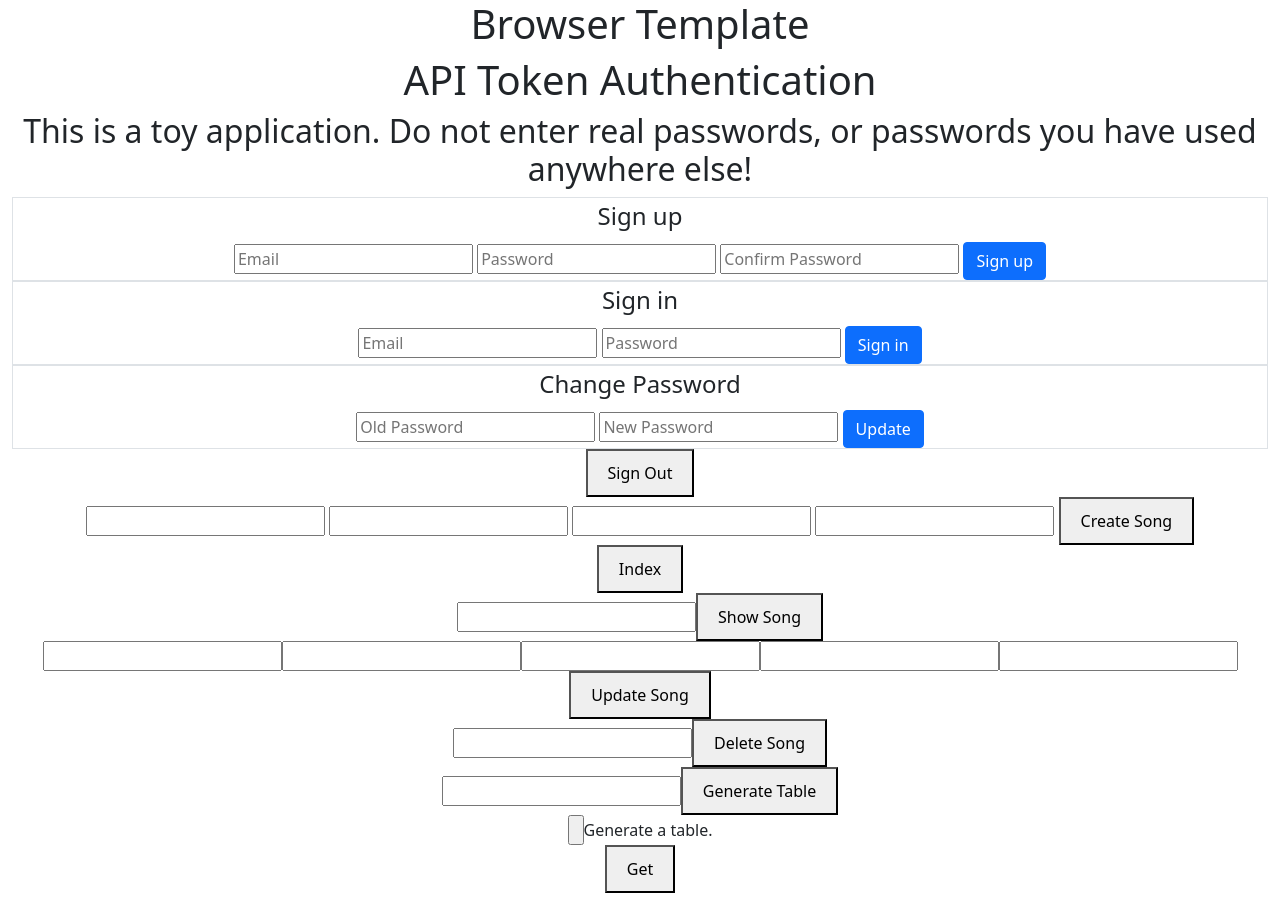
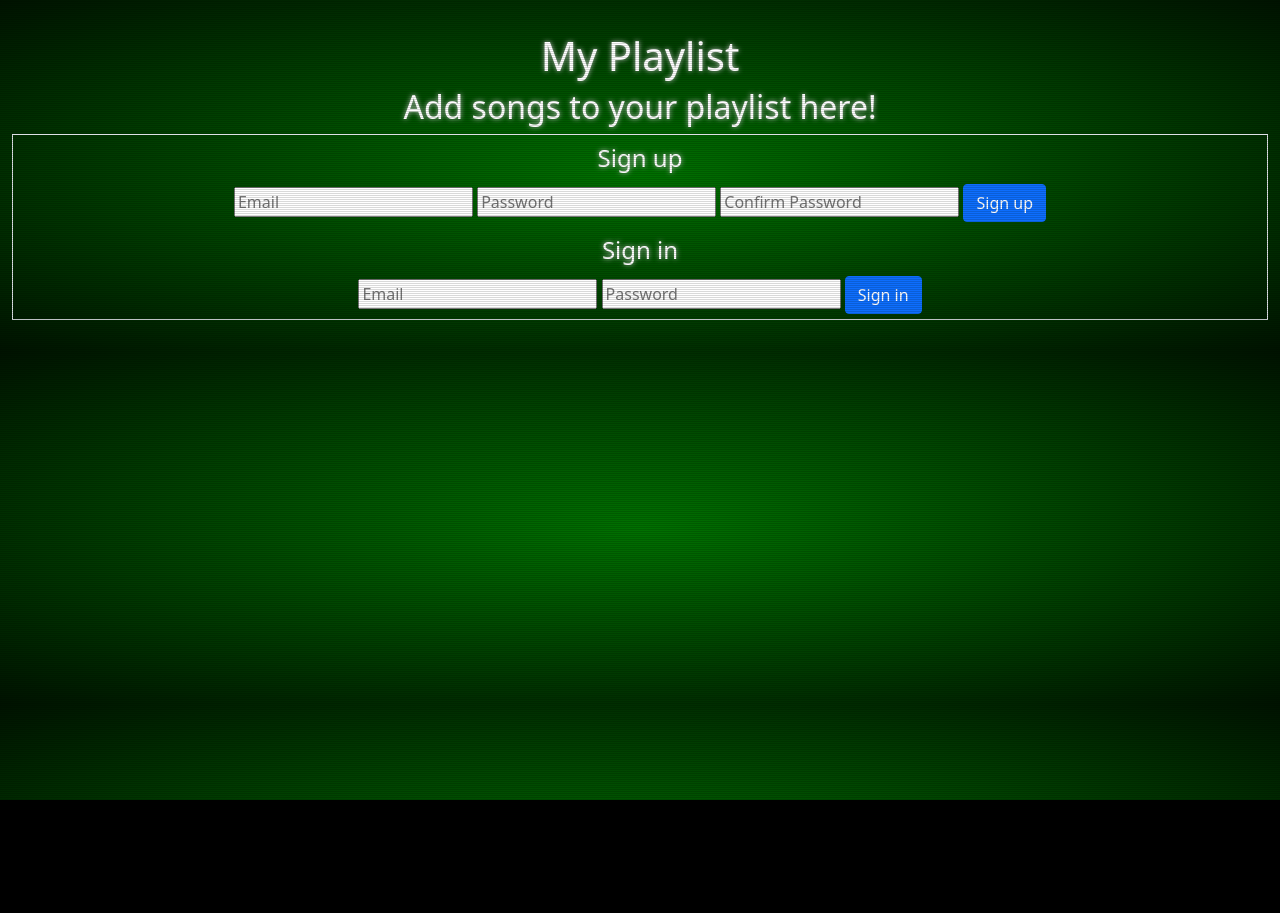
Before and after one commit to trevorlomba/my-playlist-client, a website built with webpack: page index.html in a window 1280 px wide. After the commit the page ends 800 px from the top, so only its background shows below. Built offline with nearby package versions, Linux system fonts and the light colour scheme.

Commit message:
css and error handling

```diff
--- a/app/auth/events.js
+++ b/app/auth/events.js
@@ -1,5 +1,6 @@
 const api = require('./api')
 const ui = require('./ui')
+// const songsApi = require('../songs/api')
 
 const onSignUp = function (event) {
   api.signUp(event)
--- a/app/auth/ui.js
+++ b/app/auth/ui.js
@@ -10,7 +10,6 @@ const signUpSuccess = function (responseData) {
 
   // clear (reset) the forms on the page
   $('form').trigger('reset')
-
   console.log('signUpSuccess ran. responseData is :', responseData)
 }
 
@@ -26,7 +25,8 @@ const signUpFailure = function (error) {
 
 const signInSuccess = function (responseData) {
   $('form').trigger('reset')
-
+  $('#before-sign-in').hide()
+  $('#after-sign-in').show()
   console.log('signInSuccess ran. responseData is :', responseData)
   store.user = responseData.user
 }
@@ -38,6 +38,8 @@ const signInFailure = function (error) {
 const signOutSuccess = function (responseData) {
   $('form').trigger('reset')
   store.user = null
+  $('#after-sign-in').hide()
+  $('#before-sign-in').show()
   console.log('signOutSuccess ran. responseData is :', responseData)
 }
 
--- a/app/scripts.js
+++ b/app/scripts.js
@@ -1,3 +1,5 @@
+$('#after-sign-in').hide()
+
 function generateTable (data) {
   const songs = data.song
   //   const btnGet = document.querySelector('button')
--- a/app/songs/events.js
+++ b/app/songs/events.js
@@ -52,5 +52,6 @@ const addHandlers = () => {
 }
 
 module.exports = {
-  addHandlers
+  addHandlers,
+  onIndexSongs
 }
--- a/app/styles/index.scss
+++ b/app/styles/index.scss
@@ -2,19 +2,53 @@
 
 body {
     text-align: center;
+    background-color: black;
+    background-image: radial-gradient(
+        rgba(0, 150, 0, 0.75), black 120%
+    );
+    // height: 100vh;
+    margin: 0;
+    // overflow: hidden;
+    padding: 2rem;
+    color: white;
+    font: Inconsolata, monospace;
+    text-shadow: 0 0 5px #C8C8C8;
+    &::after {
+        content: "";
+        position: absolute;
+        top: 0;
+        left: 0;
+        width: 100vw;
+        height: 100vh;
+        background: repeating-linear-gradient(
+          0deg,
+          rgba(black, 0.15),
+          rgba(black, 0.15) 1px,
+          transparent 1px,
+          transparent 2px
+        );
+        pointer-events: none;
+      }
+    }
+    ::selection {
+      background: #0080FF;
+      text-shadow: none;
 }
 div {
     display: inline-block;
 }
 button {
     display: inline-block;
-    padding: 10px 20px;
+    // padding: 10px 20px;
 }
 #table {
-    display: block;
+    display: inline-block;
     margin-top: 20px;
 }
 th, td {
     border: 1px solid black;
     padding: 5px;
 }
+form {
+    padding: 5px;
+}
--- a/index.html
+++ b/index.html
@@ -11,14 +11,13 @@
       <script src="public/vendor.js" type="text/javascript" charset="utf-8" defer></script>
       <script src="public/application.js" type="text/javascript" charset="utf-8" defer></script>
     </head>
-    <body>
-      <h1>Browser Template</h1>
     <body class="container-fluid">
-        <h1>API Token Authentication</h1>
-        <h2> This is a toy application. Do not enter real passwords, or passwords you have used anywhere else!</h2>
+      <h1>My Playlist</h1>
+      <h2>Add songs to your playlist here!</h2>
 
       <section id="before-sign-in">
-          <form id="sign-up" class="border">
+        <section class="border authtools">
+          <form id="sign-up">
             <fieldset>
               <legend>Sign up</legend>
               <input type="text" name="credentials[email]" placeholder="Email" required>
@@ -27,9 +26,7 @@
               <button class="btn btn-primary">Sign up</button>
             </fieldset>
           </form>
-        </section>
-        <section id="after-sign-in">
-          <form id="sign-in" class="border">
+          <form id="sign-in">
             <fieldset>
               <legend>Sign in</legend>
               <input type="text" name="credentials[email]" placeholder="Email" required>
@@ -37,7 +34,11 @@
               <button class="btn btn-primary">Sign in</button>
             </fieldset>
         </form>
-          <form id="change-password" class="border">
+      </section>
+      </section>
+      <section id="after-sign-in">
+        <section class="border authtools">
+        <form id="change-password">
           <fieldset>
             <legend>Change Password</legend>
             <input type="text" name="passwords[old]" placeholder="Old Password" required>
@@ -45,26 +46,26 @@
             <button class="btn btn-primary">Update</button>
           </fieldset>
         </form>
-      <section><form id="sign-out">
+    <form id="sign-out">
       <button type="submit">Sign Out</button></form></section>
-      <section>
-      <form id="create-song">
-        <input name="song[title]" type="text">
-        <input name="song[artist]" type="text">
-        <input name="song[album]" type="text">
-        <input name="song[isrc]" type="number">
+    <form id="index-songs"> <legend>Index</legend><button type="submit">Index</button></form>
+    <div id="table"></div>
+    <form id="show-song"><legend>Show Song</legend><input name="song[id]" type="text" placeholder="ID"><button type="submit">Show Song</button></form>
+
+    <form id="create-song"> <legend>Create Song</legend>
+      <input name="song[title]" type="text" placeholder="Title">
+      <input name="song[artist]" type="text" placeholder="Artist">
+      <input name="song[album]" type="text" placeholder="Album">
+      <input name="song[isrc]" type="number" placeholder="ISRC">
       <button type="submit">Create Song</button>
     </form>
-      <form id="index-songs"><button type="submit">Index</button></form>
-      <form id="show-song"><input name="song[id]" type=text><button type="submit">Show Song</button></form>
-      <form id="update-song"><input name="song[id]" type=text><input name="song[title]" type=text><input name="song[artist]" type=text><input name="song[album]" type=text><input name="song[isrc]" type=text><button type="submit">Update Song</button></form>
-      <form id="delete-song"><input name="song[id]" type=text><button type="submit">Delete Song</button></form>
-      <form id="generate-table"><input name="" type=text><button type="submit">Generate Table</button></form>
-    <form id="generate-table"><input type="button">Generate a table.</form>
+    <form id="update-song"> <legend>Update Song</legend><input name="song[id]" placeholder="ID" type="text"><input name="song[title]" type="text" placeholder="Title">
+      <input name="song[artist]" type="text" placeholder="Artist">
+      <input name="song[album]" type="text" placeholder="Album">
+      <input name="song[isrc]" type="number" placeholder="ISRC"><button type="submit">Update Song</button></form>
+    <form id="delete-song"> <legend>Delete Song</legend><input name="song[id]" type="text" placeholder="ID"><button type="submit">Delete Song</button></form>
+
 </section>
-    <div>
-      <button>Get</button>
-      <div id="table"></div>
 </div>
 </body>
 </html>
```
Lines whose indentation alone changed are shown as unchanged.
